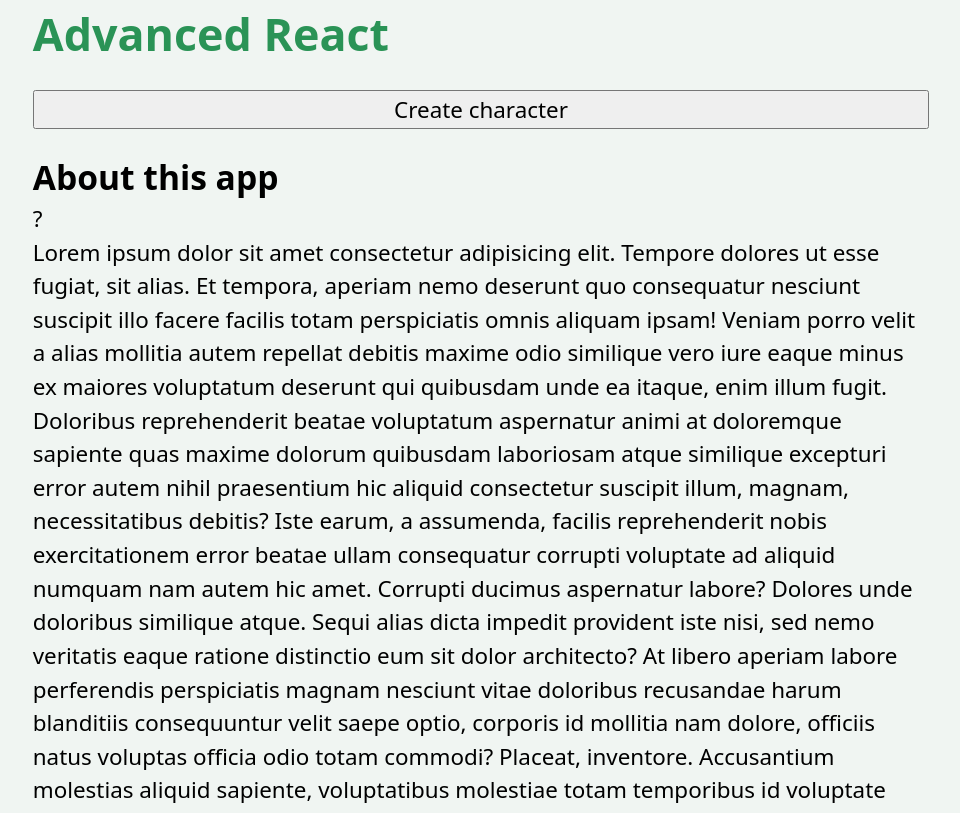
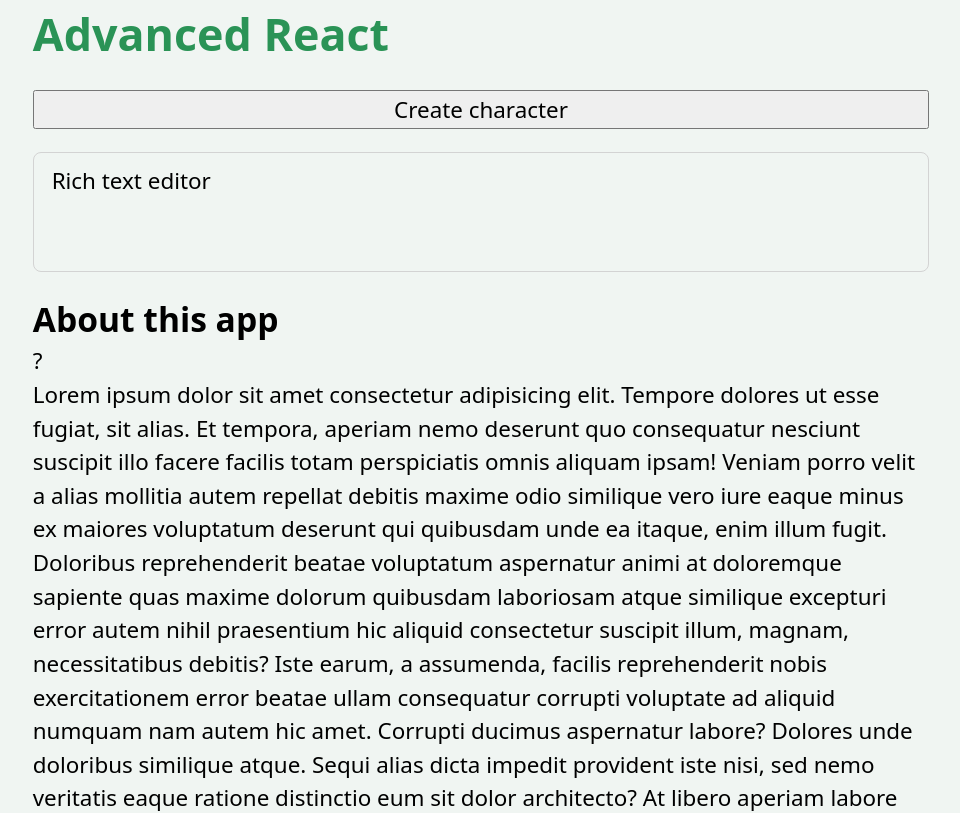
Before and after one commit to gregoryb79/int-fs-nov-24-advanced-react, a React (Vite) app: page / in a window 1280 px wide. Shown: the top 813 px of the page, without its empty margins (159-1119 px from the left). Built offline with nearby package versions, Linux system fonts and the light colour scheme.

Commit message:
start rich text editor

```diff
--- a/src/App.tsx
+++ b/src/App.tsx
@@ -2,6 +2,7 @@ import { useState } from "react";
 import { createPortal } from "react-dom";
 import { MyForm } from "./components/MyForm";
 import { Tooltip } from "./components/Tooltip";
+import { RichTextEditor } from "./components/RichTextEditor";
 
 import styles from "./App.module.scss";
 
@@ -10,6 +11,7 @@ export function App() {
     <main className={styles.container}>
       <h1>Advanced React</h1>
       <CharacterForm />
+      <RichTextEditor />
       <article>
         <h2>About this app</h2>
         <Tooltip />
--- /dev/null
+++ b/src/components/RichTextEditor.module.scss
@@ -0,0 +1,12 @@
+.container {
+    height: 10ex;
+    border: 1px solid lightgray;
+    border-radius: 8px;
+    resize: none;
+    padding: 0.5em 0.8em;
+    overflow: auto;
+
+    &:focus-visible {
+        outline: 1px solid var(--color-primary-500);
+    }
+}
--- /dev/null
+++ b/src/components/RichTextEditor.tsx
@@ -0,0 +1,40 @@
+import { useReducer, type KeyboardEvent } from "react";
+import styles from "./RichTextEditor.module.scss";
+
+type State = string;
+type Action = string;
+
+function reducer(state: State, action: Action): State {
+    return state + action;
+}
+
+const initialState: State = "Rich text editor";
+
+export function RichTextEditor() {
+    const [state, dispatch] = useReducer(
+        reducer,
+        initialState
+    );
+
+    function handleKeyDown(e: KeyboardEvent<HTMLDivElement>) {
+        // TODO:
+        //  * Handle uppercase letters
+        //  * Handle space
+        //  * Handle tab
+        //  * Handle return
+        //------------------------------
+        //  * Handle backspace
+        console.log(e.key);
+
+        if (e.key >= "a" && e.key <= "z") {
+            e.preventDefault();
+            dispatch(e.key);
+        }
+    }
+
+    return (
+        <div className={styles.container} tabIndex={0} onKeyDown={handleKeyDown}>
+            {state}
+        </div>
+    );
+}
```
